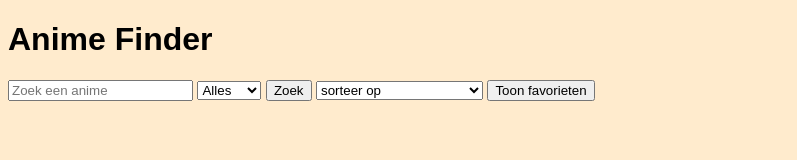
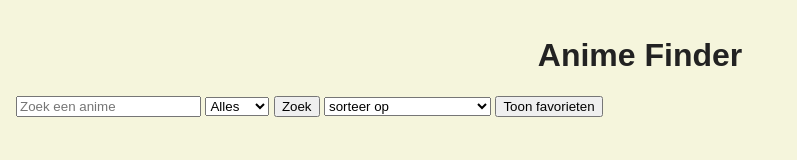
Before and after one commit to imadbvi/WEB-ADVANCED, a website built with Vite: page index.html in a window 1280 px wide. Shown: the whole page, without its empty margins (0-797 px from the left). Built offline with nearby package versions, Linux system fonts and the light colour scheme; no server answers.

Commit message:
algemene layout webpage

```diff
--- a/src/css/style.css
+++ b/src/css/style.css
@@ -5,11 +5,6 @@
     padding: 1rem;
 }
 
-body{
-background-color: blanchedalmond;
-font-family:sans-serif;
-
-}
 .anime-item {
     border: 1px solid #ccc;
     padding: 0.5rem;
@@ -24,3 +19,17 @@ font-family:sans-serif;
     max-width: 100%;
     border-radius: 4px;
 }
+
+/* Algemene layout */
+body {
+    font-family: Arial, sans-serif;
+    background-color: beige;
+    margin: 0;
+    padding: 1rem;
+    color: #333;
+  }
+
+  h1 {
+    text-align: center;
+    color: #222;
+  }
```
